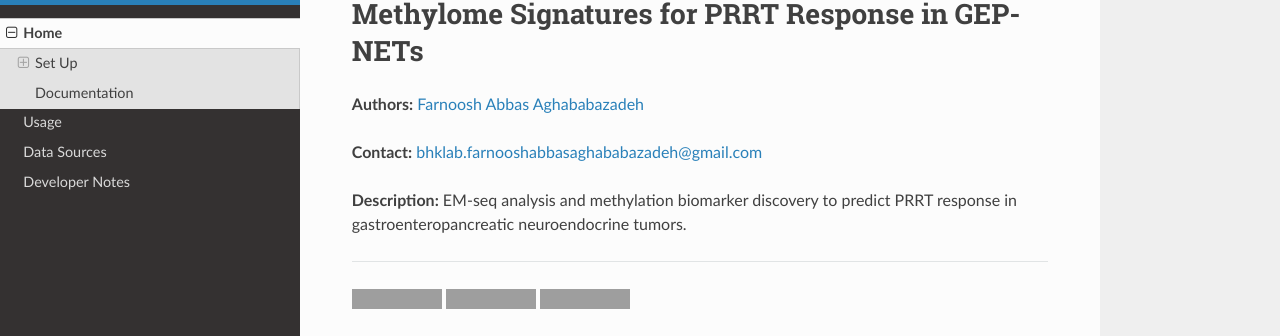
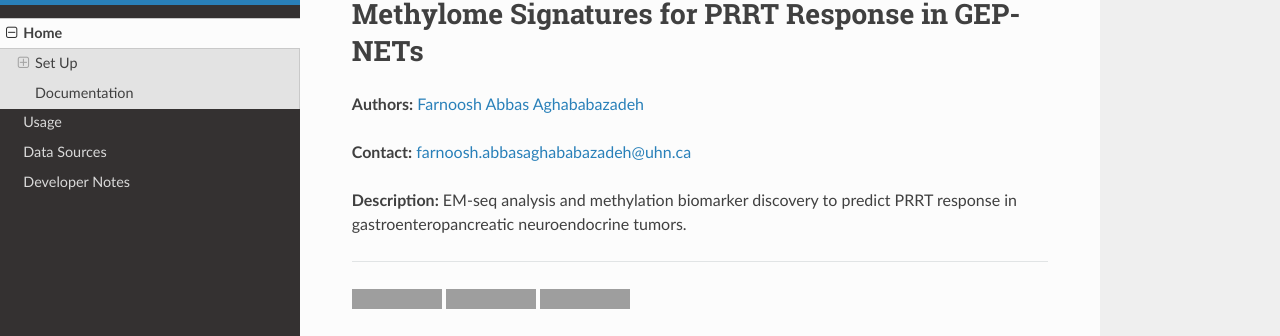
Before and after one commit to wanglab-cns/mgnet-methylome, an MkDocs documentation site: the page built from docs/README.md, in a window 1280 px wide and 1075 px high, cut to the strip 104-440 px from the top of the window. Built offline with MkDocs 1.6.1, drawn with Linux system fonts in a browser that asks for light colours; nearby versions of some CDN libraries; grey boxes are pictures that could not be loaded.

Commit message:
update readme

```diff
--- a/docs/README.md
+++ b/docs/README.md
@@ -2,7 +2,7 @@
 
 **Authors:** [Farnoosh Abbas Aghababazadeh](https://github.com/RibaA)
 
-**Contact:** [bhklab.farnooshabbasaghababazadeh@gmail.com](mailto:bhklab.farnooshabbasaghababazadeh@gmail.com)
+**Contact:** [farnoosh.abbasaghababazadeh@uhn.ca](mailto:bhklab.farnooshabbasaghababazadeh@gmail.com)
 
 **Description:** EM-seq analysis and methylation biomarker discovery to predict PRRT response in gastroenteropancreatic neuroendocrine tumors.
 
```
